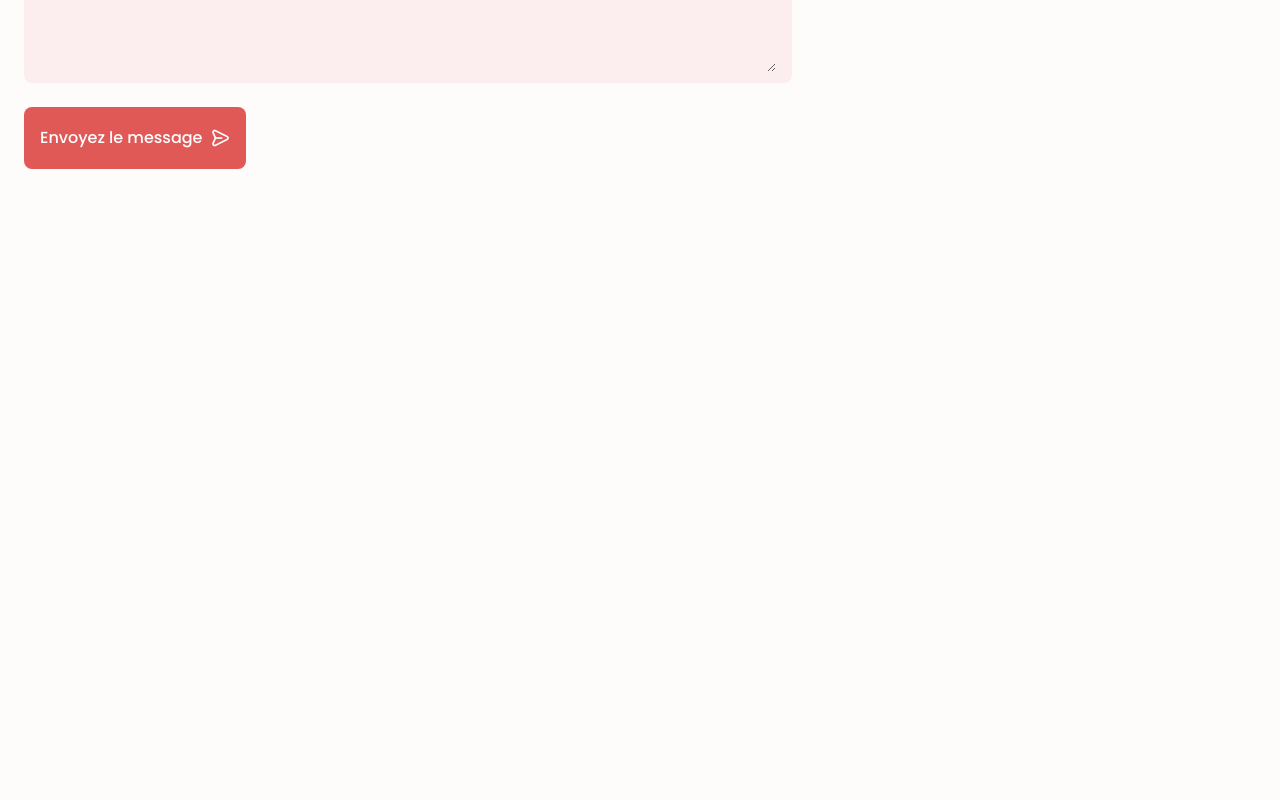
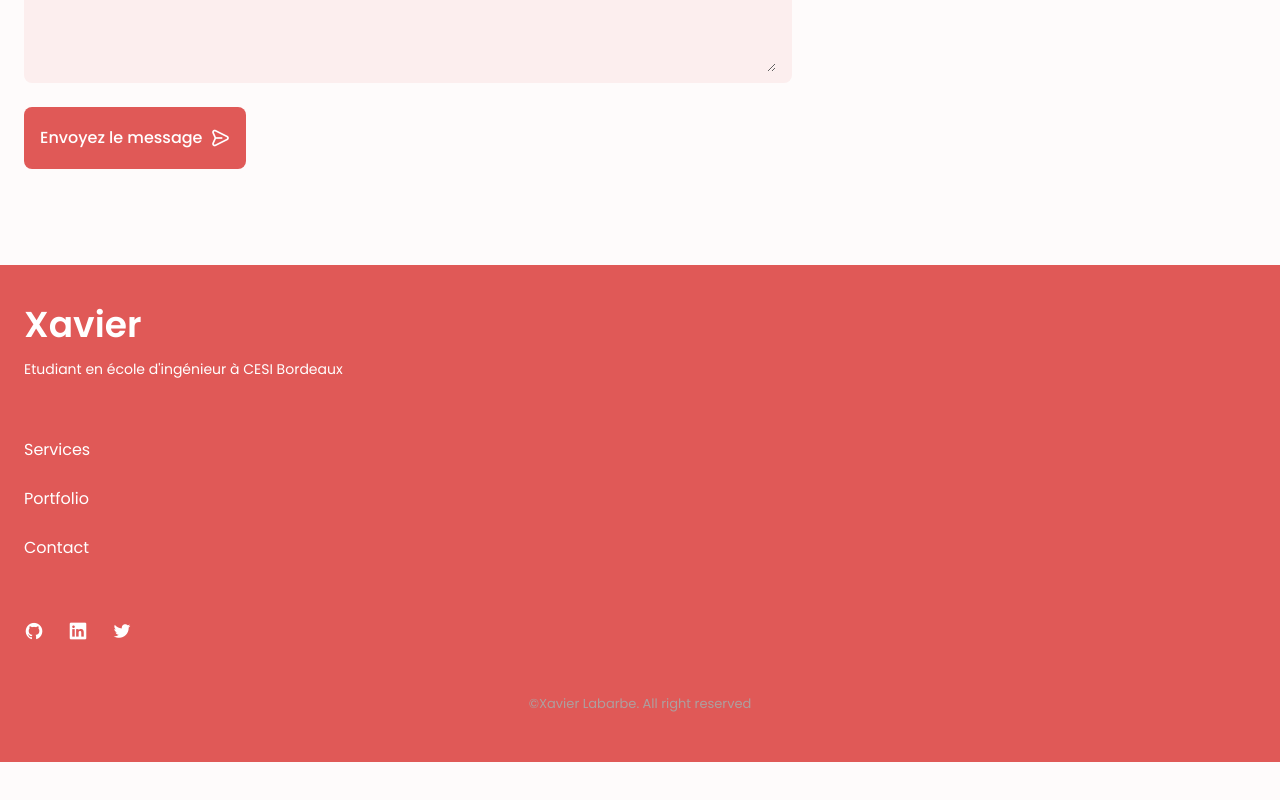
Before and after one commit to Xavier-Labarbe/cv-nextjs, a Next.js app: page / in a window 1280 px wide. Shown: the part 6675-7475 px from the top of the page. Before the commit the page ends 6956 px from the top, so only its background shows below. Built offline with nearby package versions, Linux system fonts and the light colour scheme.

Commit message:
adding footer and styles

```diff
--- a/pages/_app.jsx
+++ b/pages/_app.jsx
@@ -8,6 +8,7 @@ import '../styles/services.css'
 import '../styles/portfolio.css'
 import '../styles/hiring.css'
 import '../styles/contact.css'
+import '../styles/footer.css'
 
 function MyApp({ Component, pageProps }) {
   return <Component {...pageProps} />
--- /dev/null
+++ b/pages/components/footer.jsx
@@ -0,0 +1,43 @@
+function Footer(){
+    return(
+        <footer className="footer">
+            <div className="footer__bg">
+                <div className="footer__container container grid">
+                    <div>
+                        <h1 className="footer__title">Xavier</h1>
+                        <span className="footer__subtitle">Etudiant en école d'ingénieur à CESI Bordeaux</span>
+                    </div>
+
+                    <ul className="footer__links">
+                        <li>
+                            <a href="#services" className="footer__link">Services</a>
+                        </li>
+
+                        <li>
+                            <a href="#portfolio" className="footer__link">Portfolio</a>
+                        </li>
+
+                        <li>
+                            <a href="#contact" className="footer__link">Contact</a>
+                        </li>
+                    </ul>
+
+                    <div className="footer__socials">
+                        <a href="https://github.com/Xavier-Labarbe" className="footer__social">
+                            <i className="uil uil-github"></i>
+                        </a>
+                        <a href="https://www.linkedin.com/in/xavier-labarbe/" className="footer__social">
+                            <i className="uil uil-linkedin"></i>
+                        </a>
+                        <a href="https://twitter.com/RitoPickX" className="footer__social">
+                            <i className="uil uil-twitter"></i>
+                        </a>
+                    </div>
+                </div>
+                <p className="footer__copy">&#169;Xavier Labarbe. All right reserved</p>
+            </div>
+        </footer>
+    )
+}
+
+export default Footer
--- a/pages/index.jsx
+++ b/pages/index.jsx
@@ -7,6 +7,7 @@ import Services from "./components/services";
 import Portfolio from "./components/portfolio";
 import Hiring from "./components/hiring";
 import Contact from "./components/contact";
+import Footer from "./components/footer";
 
 export default function App() {
   return (
@@ -22,6 +23,7 @@ export default function App() {
         <Hiring></Hiring>
         <Contact></Contact>
       </main>
+      <Footer></Footer>
     </div>
   )
 }
--- /dev/null
+++ b/styles/footer.css
@@ -0,0 +1,54 @@
+.footer{
+    padding-top: 2rem;
+}
+
+.footer__container{
+    row-gap: 3.5rem;
+}
+
+.footer__bg{
+    background-color: var(--first-color-second);
+    padding: 2rem 0 3rem;
+}
+
+.footer__title{
+    font-size: var(--h1-font-size);
+    margin-bottom: var(--mb-0-25);
+}
+
+.footer__subtitle{
+    font-size: var(--small-font-size);
+}
+
+.footer__links{
+    display: flex;
+    flex-direction: column;
+    row-gap: 1.5rem ;
+}
+
+.footer__link:hover{
+    color: var(--first-color-lighter);
+}
+
+.footer__social{
+    font-size: 1.25rem;
+    margin-right: var(--mb-1-5);
+}
+
+.footer__social:hover{
+    color: var(--first-color-lighter);
+}
+
+.footer__copy{
+    font-size: var(--smaller-font-size);
+    text-align: center;
+    color: var(--text-color-light);
+    margin-top: var(--mb-3);
+}
+
+.footer__title,
+.footer__subtitle,
+.footer__link,
+.footer__social{
+    color: #FFF;
+}
```
Lines whose indentation alone changed are shown as unchanged.
